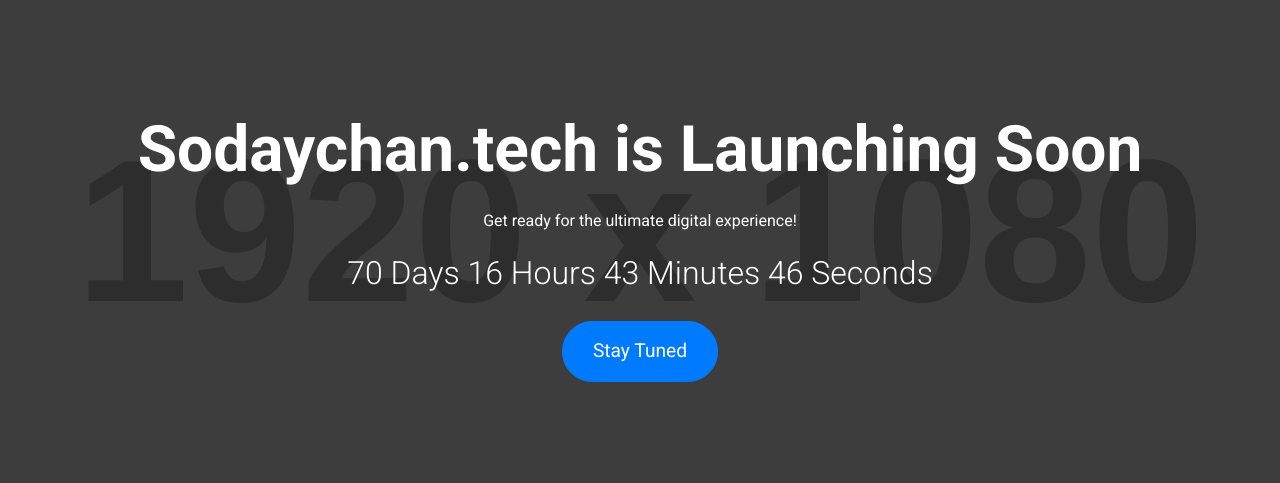
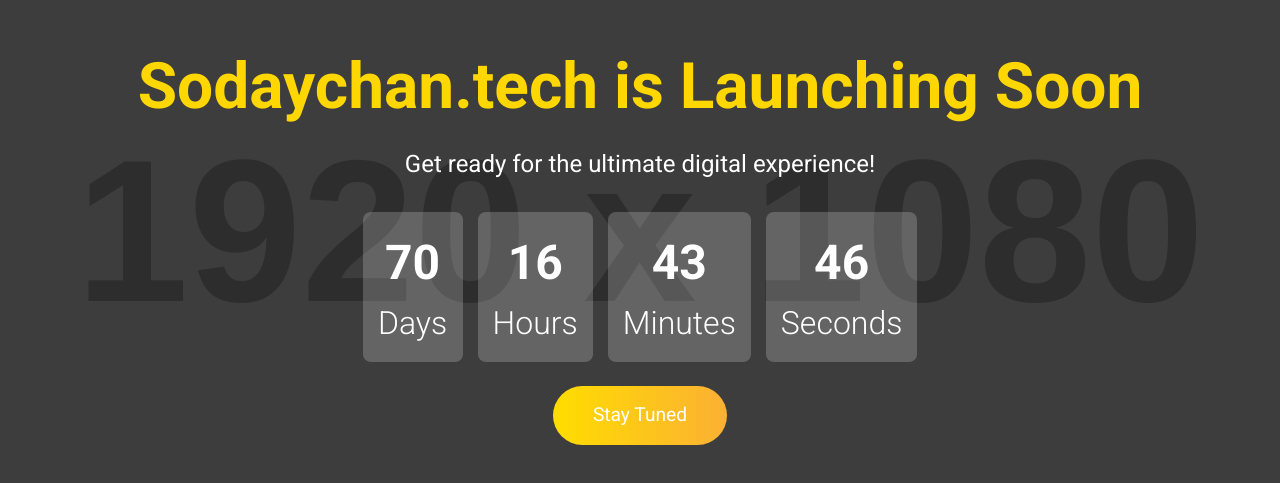
Before and after one commit to shahnawazalibaltee/sodaychan.tech, a plain HTML site: page index.html in a window 1280 px wide. Shown: the part 153-636 px from the top of the page. Drawn offline with nearby package versions, Linux system fonts and the light colour scheme; placeholder pictures from the web are drawn by us.

Commit message:
Update index.html

```diff
--- a/index.html
+++ b/index.html
@@ -1,22 +1,28 @@
 <!DOCTYPE html>
 <html lang="en">
+
 <head>
     <meta charset="UTF-8">
     <meta name="viewport" content="width=device-width, initial-scale=1.0">
     <title>Sodaychan.tech Launching Soon</title>
     <!-- Bootstrap CSS -->
-    <link href="https://stackpath.bootstrapcdn.com/bootstrap/4.5.2/css/bootstrap.min.css" rel="stylesheet">
-    <!-- Google Font -->
+    <link href="https://stackpath.bootstrapcdn.com/bootstrap/5.1.3/css/bootstrap.min.css" rel="stylesheet">
+    <!-- Google Fonts -->
     <link href="https://fonts.googleapis.com/css2?family=Roboto:wght@300;400;700&display=swap" rel="stylesheet">
+    <!-- Animate.css for Animations -->
+    <link href="https://cdnjs.cloudflare.com/ajax/libs/animate.css/4.1.1/animate.min.css" rel="stylesheet">
     <!-- Custom CSS -->
     <style>
-        body, html {
+        body,
+        html {
             height: 100%;
             margin: 0;
             font-family: 'Roboto', sans-serif;
             background: linear-gradient(45deg, #1c1c1c, #3d3d3d);
             color: #fff;
+            overflow-x: hidden;
         }
+
         .hero-section {
             height: 100vh;
             display: flex;
@@ -27,7 +33,9 @@
             background-size: cover;
             background-position: center;
             position: relative;
+            animation: fadeIn 2s;
         }
+
         .overlay {
             position: absolute;
             top: 0;
@@ -37,24 +45,59 @@
             background-color: rgba(0, 0, 0, 0.7);
             z-index: 1;
         }
+
         .hero-content {
             z-index: 2;
+            animation: slideInDown 2s;
         }
+
         h1 {
             font-size: 4rem;
             font-weight: 700;
             margin-bottom: 20px;
+            color: #ffd700;
         }
+
+        p {
+            font-size: 1.5rem;
+            margin-bottom: 30px;
+        }
+
         .countdown {
             font-size: 2rem;
             font-weight: 300;
+            display: flex;
+            justify-content: center;
+            gap: 15px;
         }
+
+        .countdown-item {
+            background-color: rgba(255, 255, 255, 0.2);
+            padding: 15px;
+            border-radius: 8px;
+            min-width: 100px;
+        }
+
+        .countdown-item span {
+            font-size: 3rem;
+            display: block;
+            font-weight: bold;
+        }
+
         .btn-primary {
             margin-top: 30px;
-            padding: 15px 30px;
-            border-radius: 30px;
+            padding: 15px 40px;
+            border-radius: 50px;
             font-size: 1.2rem;
+            background: linear-gradient(90deg, #ffdd00, #fbb034);
+            border: none;
+            transition: all 0.3s ease;
         }
+
+        .btn-primary:hover {
+            background: linear-gradient(90deg, #fbb034, #ffdd00);
+        }
+
         .footer {
             position: absolute;
             bottom: 20px;
@@ -62,22 +105,51 @@
             text-align: center;
             color: rgba(255, 255, 255, 0.6);
         }
+
+        @keyframes fadeIn {
+            from {
+                opacity: 0;
+            }
+
+            to {
+                opacity: 1;
+            }
+        }
+
+        @keyframes slideInDown {
+            from {
+                transform: translateY(-50%);
+            }
+
+            to {
+                transform: translateY(0);
+            }
+        }
     </style>
 </head>
+
 <body>
 
     <div class="hero-section">
         <div class="overlay"></div>
         <div class="hero-content text-white">
-        <h1>Sodaychan.tech is Launching Soon</h1>
-        <p>Get ready for the ultimate digital experience!</p>
+            <h1 class="animate__animated animate__fadeInDown">Sodaychan.tech is Launching Soon</h1>
+            <p class="animate__animated animate__fadeInUp">Get ready for the ultimate digital experience!</p>
 
             <!-- Countdown Timer -->
             <div class="countdown" id="countdown">
+                <div class="countdown-item">
                     <span id="days">00</span> Days
+                </div>
+                <div class="countdown-item">
                     <span id="hours">00</span> Hours
+                </div>
+                <div class="countdown-item">
                     <span id="minutes">00</span> Minutes
+                </div>
+                <div class="countdown-item">
                     <span id="seconds">00</span> Seconds
+                </div>
             </div>
 
             <a href="#" class="btn btn-primary mt-4">Stay Tuned</a>
@@ -88,17 +160,16 @@
         &copy; 2024 Sodaychan.tech | All Rights Reserved
     </div>
 
-<!-- Bootstrap JS and jQuery -->
-<script src="https://code.jquery.com/jquery-3.5.1.slim.min.js"></script>
-<script src="https://cdn.jsdelivr.net/npm/@popperjs/core@2.0.7/dist/umd/popper.min.js"></script>
-<script src="https://stackpath.bootstrapcdn.com/bootstrap/4.5.2/js/bootstrap.min.js"></script>
+    <!-- jQuery, Bootstrap JS and Popper.js -->
+    <script src="https://code.jquery.com/jquery-3.6.0.min.js"></script>
+    <script src="https://cdn.jsdelivr.net/npm/bootstrap@5.1.3/dist/js/bootstrap.bundle.min.js"></script>
 
     <!-- Countdown Script -->
     <script>
         // Set the launch date (adjust the date as per your actual launch)
         var launchDate = new Date("Dec 31, 2024 00:00:00").getTime();
 
-    var countdownFunction = setInterval(function() {
+        var countdownFunction = setInterval(function () {
             var now = new Date().getTime();
             var timeLeft = launchDate - now;
 
@@ -120,4 +191,5 @@
     </script>
 
 </body>
+
 </html>
```
Lines whose indentation alone changed are shown as unchanged.
